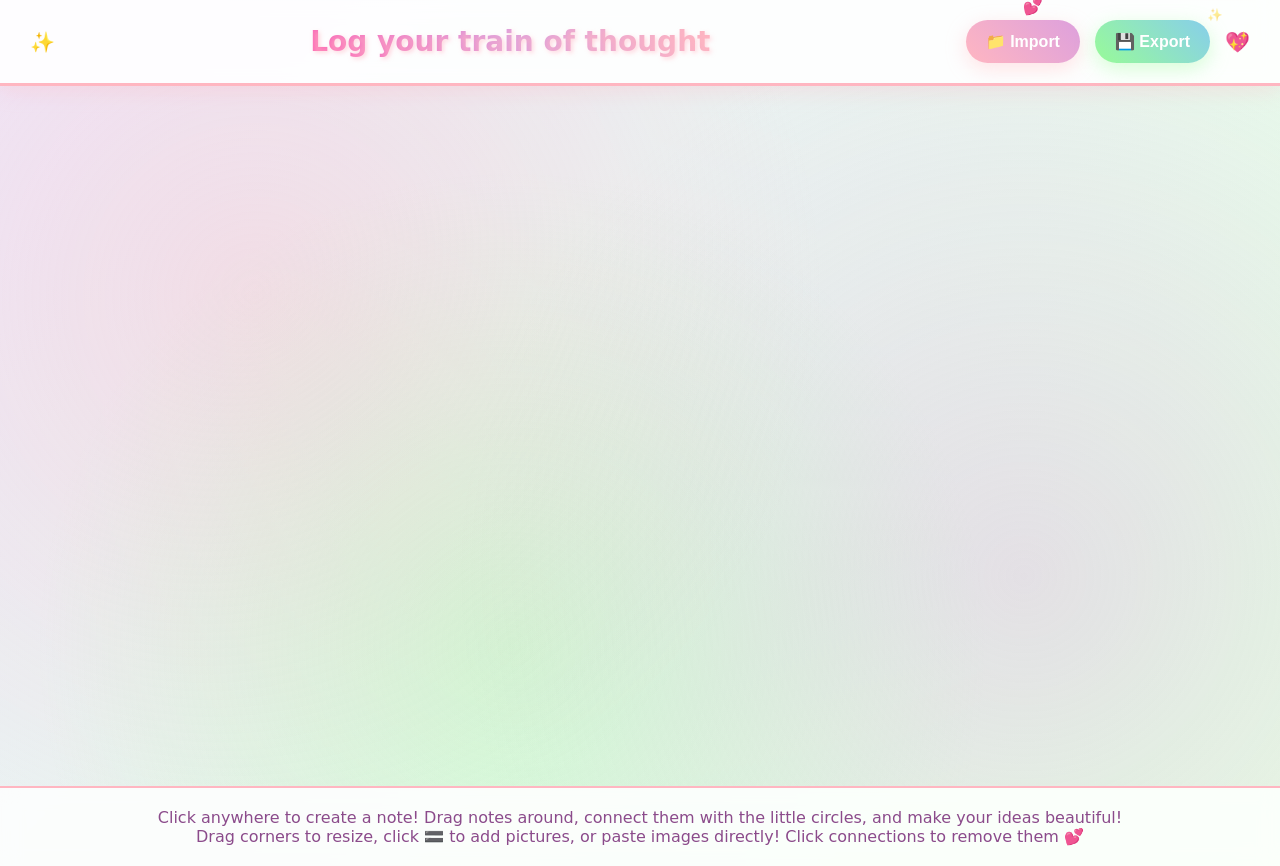
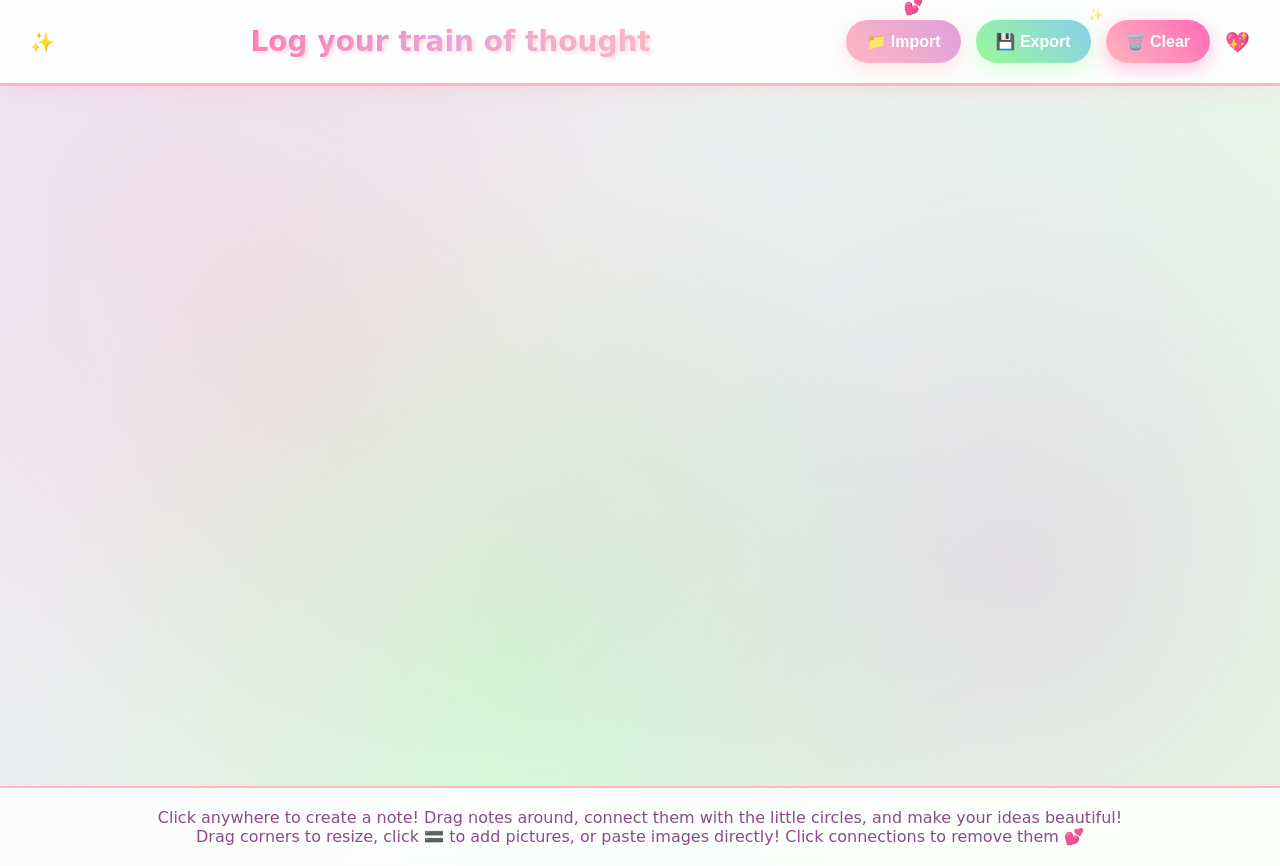
Before and after one commit to RedValis/noots-pinboard, a React (Create React App) app: page / in a window 1280 px wide. Built offline with nearby package versions, Linux system fonts and the light colour scheme.

Commit message:
updated localstorage and added board clear

```diff
--- a/src/App.js
+++ b/src/App.js
@@ -17,8 +17,27 @@ const COLORS = [
 ];
 
 export default function App() {
-  const [notes, setNotes] = useState([]);
-  const [connections, setConnections] = useState([]); // {from, to}
+  // Initialize state from localStorage or empty arrays
+  const [notes, setNotes] = useState(() => {
+    try {
+      const saved = localStorage.getItem('cute-notes-board-notes');
+      return saved ? JSON.parse(saved) : [];
+    } catch (error) {
+      console.error('Error loading notes from localStorage:', error);
+      return [];
+    }
+  });
+
+  const [connections, setConnections] = useState(() => {
+    try {
+      const saved = localStorage.getItem('cute-notes-board-connections');
+      return saved ? JSON.parse(saved) : [];
+    } catch (error) {
+      console.error('Error loading connections from localStorage:', error);
+      return [];
+    }
+  }); // {from, to}
+
   const [connecting, setConnecting] = useState(null);
   const connectingRef = useRef(null); // Ref to keep real-time connecting note ID
   const [connectLine, setConnectLine] = useState(null); // {fromPin:{x,y}, to:{x,y}}
@@ -29,6 +48,23 @@ export default function App() {
 
   // Ref to keep bounding rects for all notes
   const noteBoundsRef = useRef({});
+
+  // Save to localStorage whenever notes or connections change
+  useEffect(() => {
+    try {
+      localStorage.setItem('cute-notes-board-notes', JSON.stringify(notes));
+    } catch (error) {
+      console.error('Error saving notes to localStorage:', error);
+    }
+  }, [notes]);
+
+  useEffect(() => {
+    try {
+      localStorage.setItem('cute-notes-board-connections', JSON.stringify(connections));
+    } catch (error) {
+      console.error('Error saving connections to localStorage:', error);
+    }
+  }, [connections]);
 
   // Callback to set bounding rect for a note
   const handleNoteRef = (id, el) => {
@@ -286,6 +322,36 @@ export default function App() {
     URL.revokeObjectURL(link.href);
   };
 
+  // Clear all notes and connections with confirmation
+  const handleClear = () => {
+    const confirmed = window.confirm(
+      "Are you sure you want to clear your pinboard? 🥺\n\nThis will remove all notes and connections permanently!\n\n💡 Tip: You might want to export your board first as a backup!"
+    );
+
+    if (confirmed) {
+      setNotes([]);
+      setConnections([]);
+
+      // Clear any ongoing operations
+      setConnecting(null);
+      setConnectLine(null);
+      setNearbyNote(null);
+      setHoveredConnection(null);
+      connectingRef.current = null;
+      setConnectionJustFinished(false);
+
+      // Clear localStorage
+      try {
+        localStorage.removeItem('cute-notes-board-notes');
+        localStorage.removeItem('cute-notes-board-connections');
+      } catch (error) {
+        console.error('Error clearing localStorage:', error);
+      }
+
+      console.log('Board cleared successfully! ✨');
+    }
+  };
+
   // Import board state from JSON file
   const handleImport = (event) => {
     const file = event.target.files[0];
@@ -476,6 +542,36 @@ export default function App() {
             }}
           >
             💾 Export
+          </button>
+          <button
+            onClick={handleClear}
+            style={{
+              padding: "12px 20px",
+              background: "linear-gradient(45deg, #FFB6C1, #FF69B4)",
+              color: "white",
+              border: "none",
+              borderRadius: "25px",
+              cursor: "pointer",
+              fontSize: "16px",
+              fontWeight: "bold",
+              display: "flex",
+              alignItems: "center",
+              gap: "8px",
+              boxShadow: "0 6px 20px rgba(255, 105, 180, 0.4)",
+              transition: "all 0.3s ease",
+              position: "relative"
+            }}
+            title="Clear everything and start fresh!"
+            onMouseEnter={(e) => {
+              e.target.style.transform = "scale(1.05)";
+              e.target.style.boxShadow = "0 8px 25px rgba(255, 105, 180, 0.6)";
+            }}
+            onMouseLeave={(e) => {
+              e.target.style.transform = "scale(1)";
+              e.target.style.boxShadow = "0 6px 20px rgba(255, 105, 180, 0.4)";
+            }}
+          >
+            🗑️ Clear
           </button>
 
           <div style={{
```
